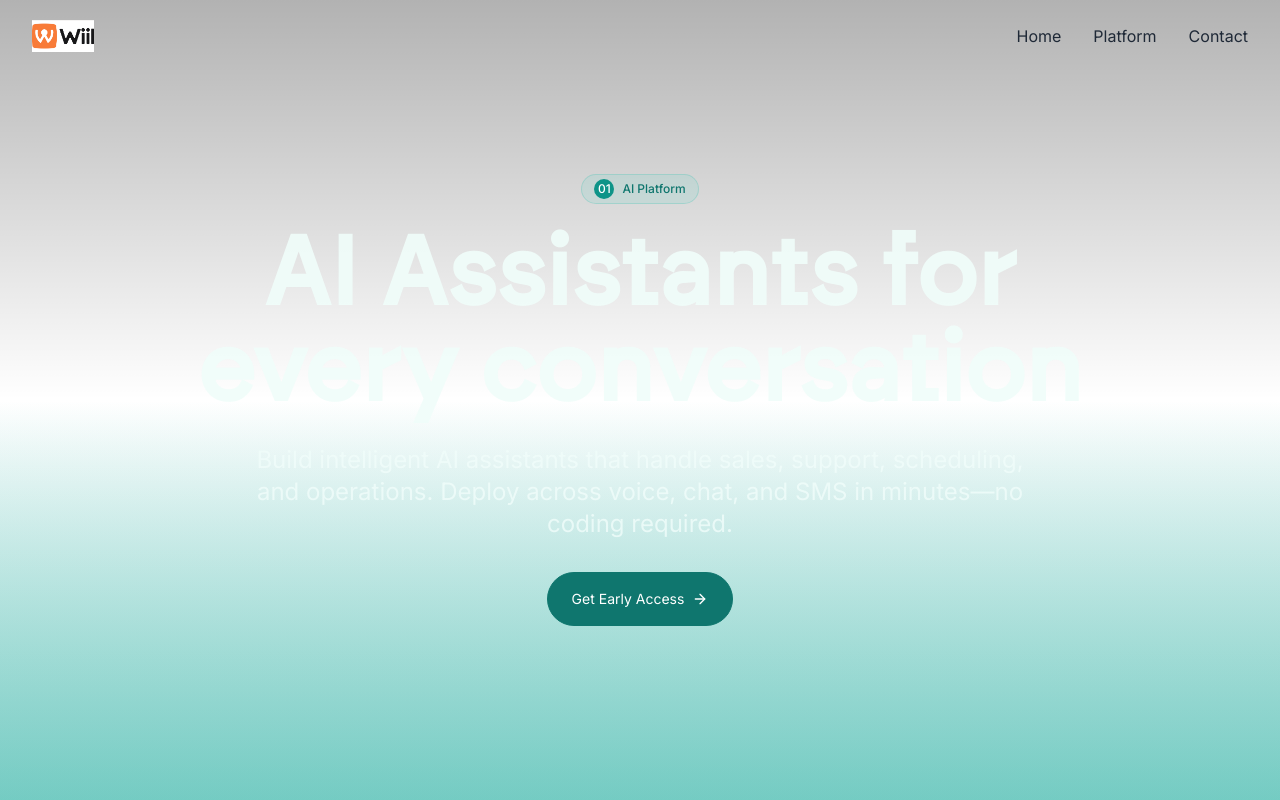
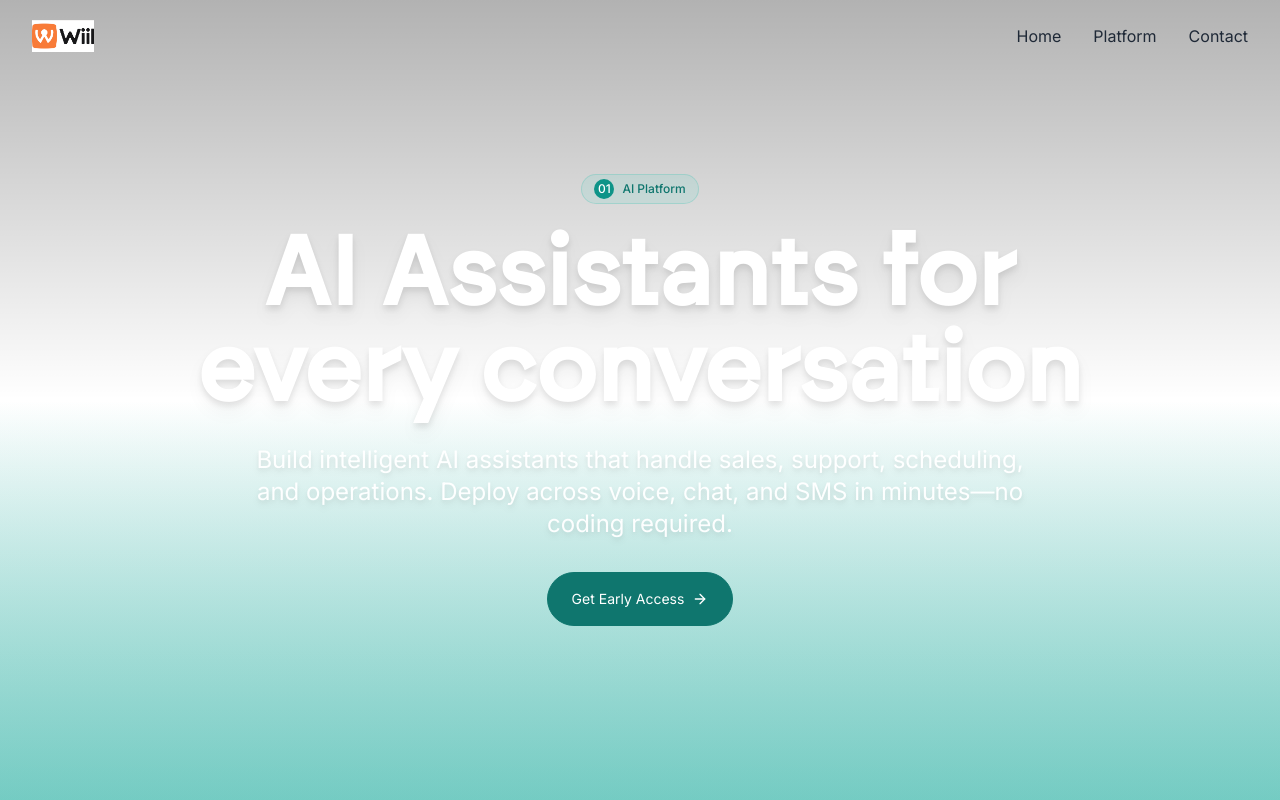
Before and after one commit to Sabamose/Wiil-Web_Brand-V2, a React (Vite) app: page / in a window 1280 px wide. Shown: the top 800 px of the page. Built offline with nearby package versions, Linux system fonts and the light colour scheme; a web font is replaced by a local one.

Commit message:
Improve text visibility
Adjusted text colors and added text shadow to improve visibility against the background gradient.
-edited src/components/Hero.tsx

```diff
--- a/src/components/Hero.tsx
+++ b/src/components/Hero.tsx
@@ -44,14 +44,14 @@ const Hero = () => {
         </div>
 
         <h1
-          className="font-display text-4xl sm:text-5xl md:text-6xl lg:text-7xl xl:text-8xl font-bold text-teal-50/90 mb-6 leading-tight animate-on-scroll"
+          className="font-display text-4xl sm:text-5xl md:text-6xl lg:text-7xl xl:text-8xl font-bold text-white drop-shadow-lg mb-6 leading-tight animate-on-scroll"
           style={{ animationDelay: "0.3s" }}
         >
           AI Assistants for<br className="hidden sm:inline" />every conversation
         </h1>
 
         <p
-          className="text-lg sm:text-xl md:text-2xl text-teal-50/80 mb-8 max-w-3xl mx-auto leading-relaxed animate-on-scroll"
+          className="text-lg sm:text-xl md:text-2xl text-white/95 drop-shadow-md mb-8 max-w-3xl mx-auto leading-relaxed animate-on-scroll"
           style={{ animationDelay: "0.5s" }}
         >
           Build intelligent AI assistants that handle sales, support, scheduling, and operations. Deploy across voice, chat, and SMS in minutes—no coding required.
```
